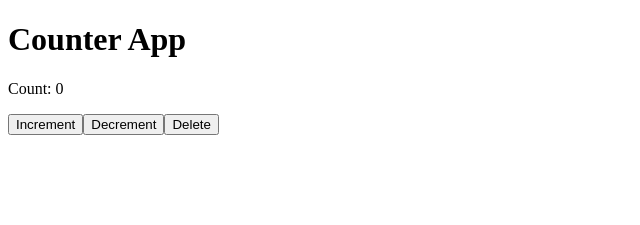
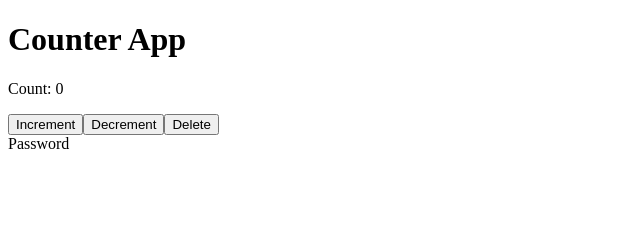
Before and after one commit to syedahmedullah14/Reactjs, a React (Vite) app in the folder intro-to-react/: page / in a window 1280 px wide. Shown: the top 225 px of the page, without its empty margins (0-640 px from the left). Built offline with nearby package versions, Linux system fonts and the light colour scheme.

Commit message:
Rendering password component in App.jsx

```diff
--- a/intro-to-react/src/App.jsx
+++ b/intro-to-react/src/App.jsx
@@ -1,4 +1,5 @@
 import React, { useState } from 'react';
+import Password from './Password';
 
 function Counter() {
   const [count, setCount] = useState(0);
@@ -21,6 +22,7 @@ function Counter() {
     <button onClick={increment}>Increment</button>
     <button onClick={decrement}>Decrement</button>
     <button onClick={deleteCounter}>Delete</button>
+    <Password />
     </div>
 
   )
```
